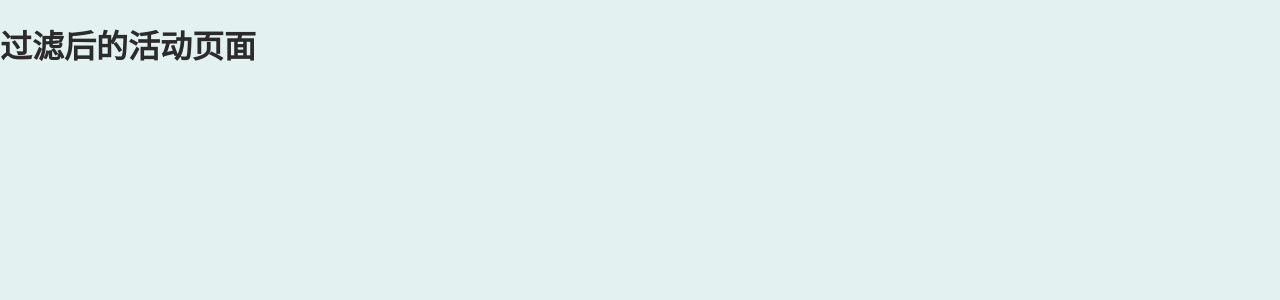
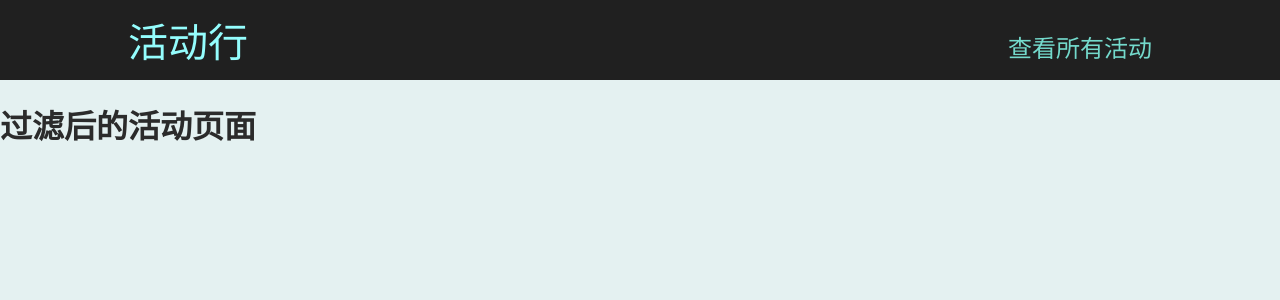
Before and after one commit to ms-online/ms-activity-line-project, a Next.js app: page /events in a window 1280 px wide. Shown: the top 300 px of the page. Built offline with nearby package versions, Linux system fonts and the light colour scheme.

Commit message:
lesson-8

```diff
--- /dev/null
+++ b/components/layout/layout.js
@@ -0,0 +1,12 @@
+import { Fragment } from 'react'
+import MainHeader from './main-header'
+
+function Layout(props) {
+  return (
+    <Fragment>
+      <MainHeader />
+      <main>{props.children}</main>
+    </Fragment>
+  )
+}
+export default Layout
--- /dev/null
+++ b/components/layout/main-header.js
@@ -0,0 +1,20 @@
+import Link from 'next/link'
+import classes from './main-header.module.css'
+function MainHeader() {
+  return (
+    <header className={classes.header}>
+      <div className={classes.logo}>
+        <Link href='/'>活动行</Link>
+      </div>
+      <nav className={classes.navigation}>
+        <ul>
+          <li>
+            <Link href='/events'>查看所有活动</Link>
+          </li>
+        </ul>
+      </nav>
+    </header>
+  )
+}
+
+export default MainHeader
--- /dev/null
+++ b/components/layout/main-header.module.css
@@ -0,0 +1,41 @@
+.header {
+  width: 100%;
+  display: flex;
+  justify-content: space-between;
+  align-items: baseline;
+  padding: 1rem 10%;
+  height: 5rem;
+  background-color: #202020;
+}
+
+.logo {
+  font-size: 1.5rem;
+  color: white;
+  font-family: 'Fira', sans-serif;
+  height: 100%;
+  display: flex;
+  justify-content: center;
+  align-items: center;
+  color: #94fdfd;
+}
+
+.logo a {
+  text-decoration: none;
+  color: #94fdfd;
+}
+
+.navigation a {
+  text-decoration: none;
+  color: #74dacc;
+  font-size: 1rem;
+}
+
+@media (min-width: 768px) {
+  .logo {
+    font-size: 2.5rem;
+  }
+
+  .navigation a {
+    font-size: 1.5rem;
+  }
+}
--- a/pages/_app.js
+++ b/pages/_app.js
@@ -1,7 +1,12 @@
+import Layout from '../components/layout/layout'
 import '../styles/globals.css'
 
 function MyApp({ Component, pageProps }) {
-  return <Component {...pageProps} />
+  return (
+    <Layout>
+      <Component {...pageProps} />
+    </Layout>
+  )
 }
 
 export default MyApp
```
Also changed, not shown: 1 other file (tests, documents, lock files or other folders).
